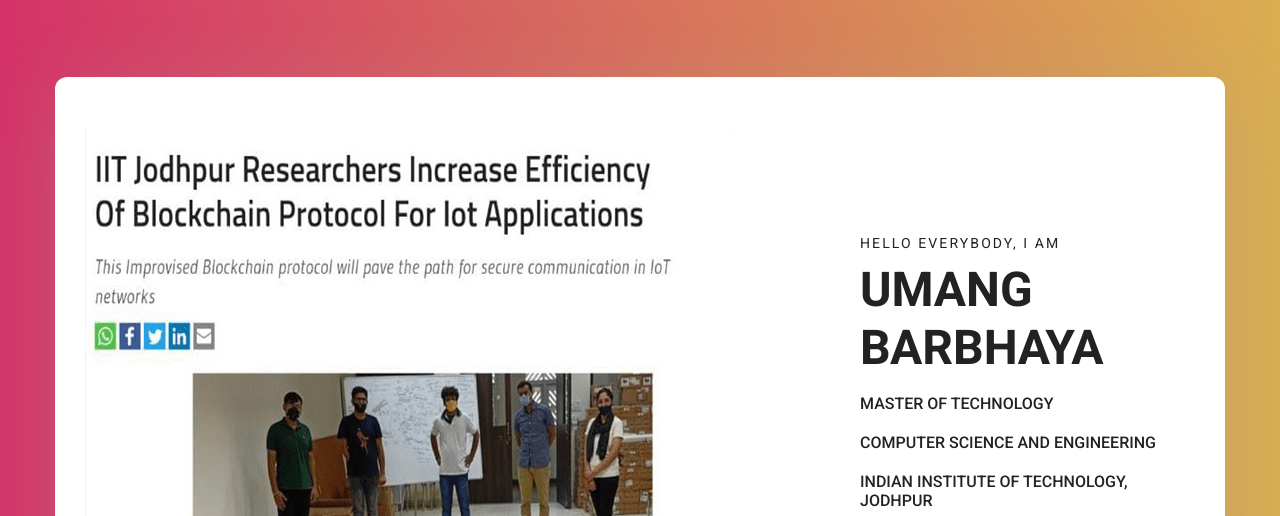
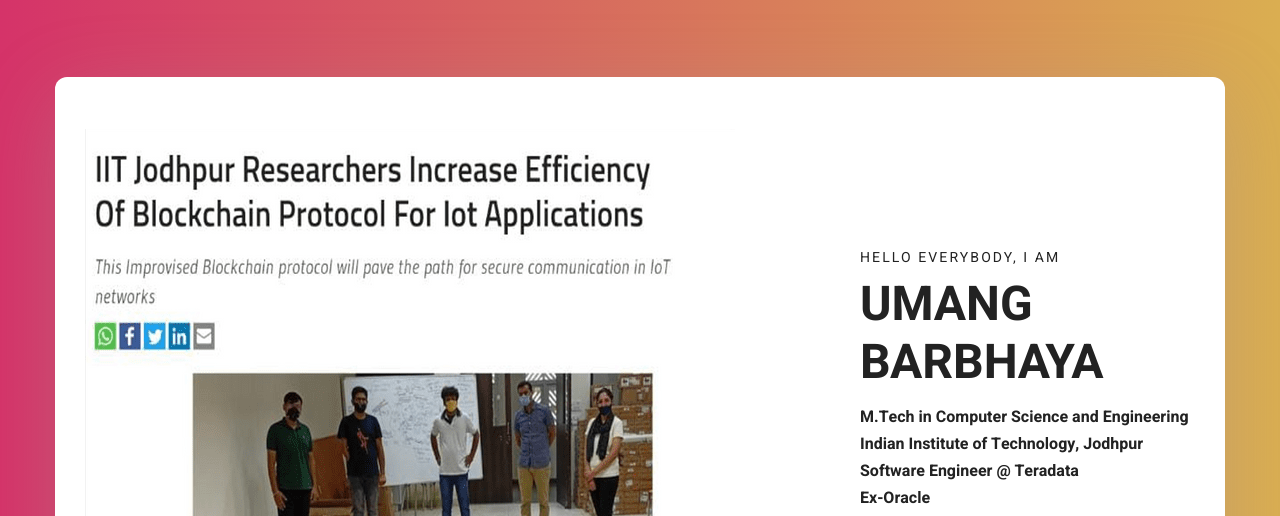
Before and after one commit to UmangBarbhaya/umangbarbhaya.github.io, a plain HTML site: page index.html in a window 1280 px wide. Shown: the part 123-639 px from the top of the page. Drawn offline with Linux system fonts and the light colour scheme; files that its build step writes are made by us from their sources.

Commit message:
Update index.html

```diff
--- a/index.html
+++ b/index.html
@@ -99,9 +99,10 @@
 								<div class="personal_text">
 									<h6>Hello Everybody, i am</h6>
 									<h3>Umang Barbhaya</h3>
-									<h4>Master of Technology</h4>
-									<h4>Computer Science and Engineering</h4>
-									<h4>Indian Institute of Technology, Jodhpur</h4>
+									<h5>M.Tech in Computer Science and Engineering</h5>
+									<h5>Indian Institute of Technology, Jodhpur</h5>
+									<h5>Software Engineer @ Teradata </h5>
+									<h5>Ex-Oracle</h5>
 									<ul class="list basic_info">
 										<li><a href="mailto:barbhayaumang1996@gmail.com"><i class="fa fa-envelope"></i>barbhayaumang1996@gmail.com</a></li>
 										<li><a href="https://github.com/UmangBarbhaya"><i class="fa fa-github"></i>Github</a></li>
```
